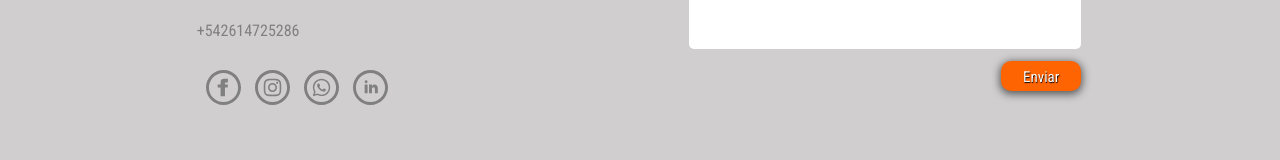
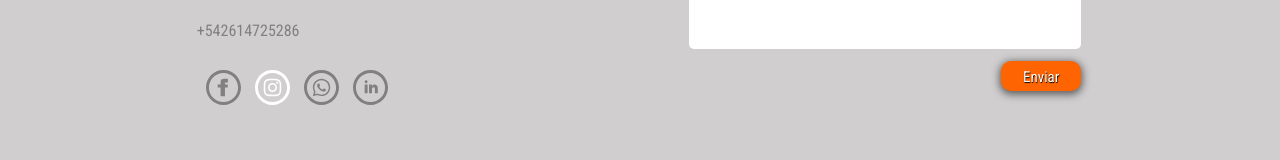
Before and after one commit to francocarballar/abiagusturismo, a Next.js app: page /contacto in a window 1280 px wide. Shown: the part 901-1061 px from the top of the page. Built offline with nearby package versions, Linux system fonts and the light colour scheme.

Commit message:
Mejoré el hover de los iconos de las redes sociales

```diff
--- a/src/components/RedesSocialesContacto/RedesSocialesContacto.module.css
+++ b/src/components/RedesSocialesContacto/RedesSocialesContacto.module.css
@@ -29,6 +29,10 @@
   text-decoration: none;
 }
 
+.div__social_media li a:hover > path {
+  fill: var(--secondary-color);
+}
+
 .div__social_media svg {
   width: 3.5rem;
   height: 3.5rem;
@@ -36,6 +40,10 @@
 
 .div__social_media svg:active {
   transform: scale(0.9);
+}
+
+.div__social_media li svg:hover > path {
+  fill: var(--secondary-color);
 }
 
 .div__social_media path {
--- a/src/components/RedesSocialesContacto/index.jsx
+++ b/src/components/RedesSocialesContacto/index.jsx
@@ -1,8 +1,8 @@
-import React from 'react'
+import React, { useEffect, useState } from 'react'
 import styles from './RedesSocialesContacto.module.css'
 
 function RedesSocialesContacto ({ svgColor }) {
-  const svg = {
+  let svg = {
     fill: svgColor
   }
   return (
@@ -41,10 +41,7 @@
                 height='24'
                 viewBox='0 0 24 24'
               >
-                <path
-                  d='M12 2c5.514 0 10 4.486 10 10s-4.486 10-10 10-10-4.486-10-10 4.486-10 10-10zm0-2c-6.627 0-12 5.373-12 12s5.373 12 12 12 12-5.373 12-12-5.373-12-12-12zm0 7.082c1.602 0 1.792.006 2.425.035 1.627.074 2.385.845 2.46 2.459.028.633.034.822.034 2.424s-.006 1.792-.034 2.424c-.075 1.613-.832 2.386-2.46 2.46-.633.028-.822.035-2.425.035-1.602 0-1.792-.006-2.424-.035-1.63-.075-2.385-.849-2.46-2.46-.028-.632-.035-.822-.035-2.424s.007-1.792.035-2.424c.074-1.615.832-2.386 2.46-2.46.632-.029.822-.034 2.424-.034zm0-1.082c-1.63 0-1.833.007-2.474.037-2.18.1-3.39 1.309-3.49 3.489-.029.641-.036.845-.036 2.474 0 1.63.007 1.834.036 2.474.1 2.179 1.31 3.39 3.49 3.49.641.029.844.036 2.474.036 1.63 0 1.834-.007 2.475-.036 2.176-.1 3.391-1.309 3.489-3.49.029-.64.036-.844.036-2.474 0-1.629-.007-1.833-.036-2.474-.098-2.177-1.309-3.39-3.489-3.489-.641-.03-.845-.037-2.475-.037zm0 2.919c-1.701 0-3.081 1.379-3.081 3.081s1.38 3.081 3.081 3.081 3.081-1.379 3.081-3.081c0-1.701-1.38-3.081-3.081-3.081zm0 5.081c-1.105 0-2-.895-2-2 0-1.104.895-2 2-2 1.104 0 2.001.895 2.001 2s-.897 2-2.001 2zm3.202-5.922c-.397 0-.72.322-.72.72 0 .397.322.72.72.72.398 0 .721-.322.721-.72 0-.398-.322-.72-.721-.72z'
-                  style={svg}
-                />
+                <path d='M12 2c5.514 0 10 4.486 10 10s-4.486 10-10 10-10-4.486-10-10 4.486-10 10-10zm0-2c-6.627 0-12 5.373-12 12s5.373 12 12 12 12-5.373 12-12-5.373-12-12-12zm0 7.082c1.602 0 1.792.006 2.425.035 1.627.074 2.385.845 2.46 2.459.028.633.034.822.034 2.424s-.006 1.792-.034 2.424c-.075 1.613-.832 2.386-2.46 2.46-.633.028-.822.035-2.425.035-1.602 0-1.792-.006-2.424-.035-1.63-.075-2.385-.849-2.46-2.46-.028-.632-.035-.822-.035-2.424s.007-1.792.035-2.424c.074-1.615.832-2.386 2.46-2.46.632-.029.822-.034 2.424-.034zm0-1.082c-1.63 0-1.833.007-2.474.037-2.18.1-3.39 1.309-3.49 3.489-.029.641-.036.845-.036 2.474 0 1.63.007 1.834.036 2.474.1 2.179 1.31 3.39 3.49 3.49.641.029.844.036 2.474.036 1.63 0 1.834-.007 2.475-.036 2.176-.1 3.391-1.309 3.489-3.49.029-.64.036-.844.036-2.474 0-1.629-.007-1.833-.036-2.474-.098-2.177-1.309-3.39-3.489-3.489-.641-.03-.845-.037-2.475-.037zm0 2.919c-1.701 0-3.081 1.379-3.081 3.081s1.38 3.081 3.081 3.081 3.081-1.379 3.081-3.081c0-1.701-1.38-3.081-3.081-3.081zm0 5.081c-1.105 0-2-.895-2-2 0-1.104.895-2 2-2 1.104 0 2.001.895 2.001 2s-.897 2-2.001 2zm3.202-5.922c-.397 0-.72.322-.72.72 0 .397.322.72.72.72.398 0 .721-.322.721-.72 0-.398-.322-.72-.721-.72z' />
               </svg>
               Instagram
             </a>
```
Lines whose indentation alone changed are shown as unchanged.
